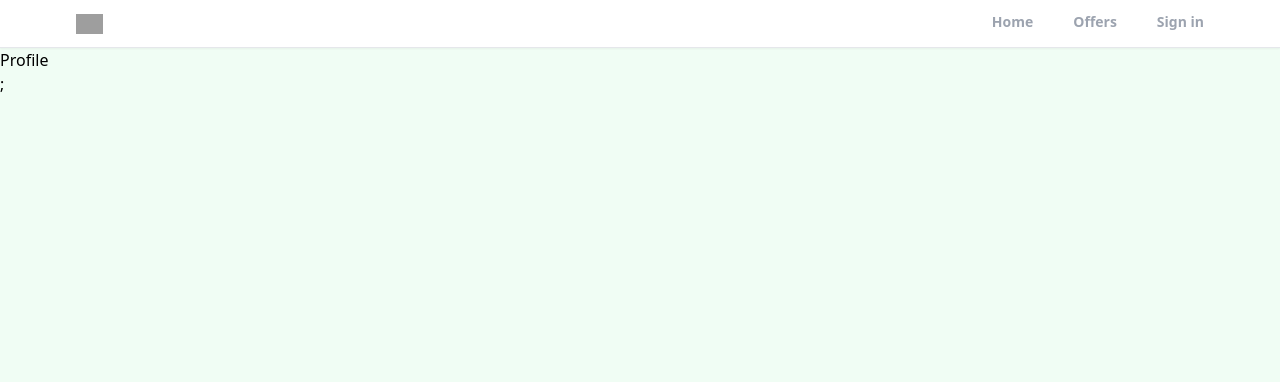
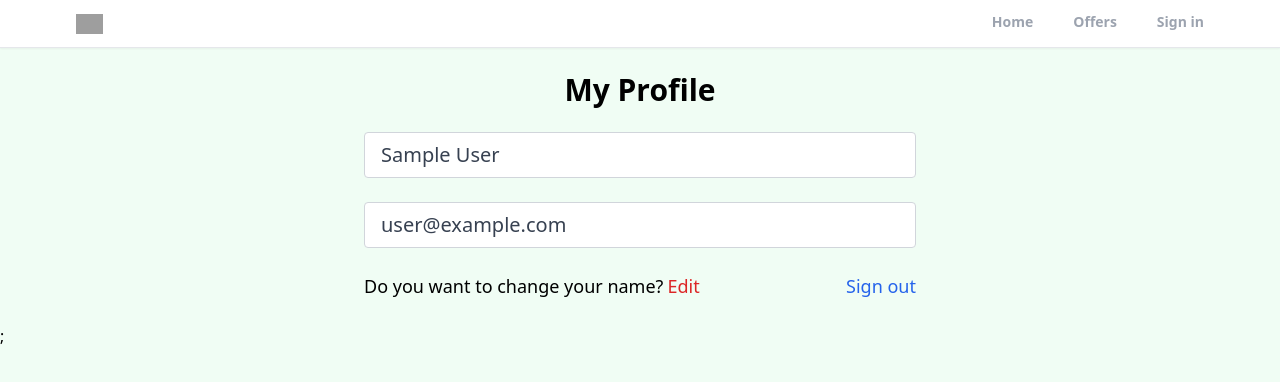
Before and after one commit to Admayah/realtor-clone, a React (Create React App) app: page /profile in a window 1280 px wide. Shown: the top 382 px of the page. Built offline with nearby package versions, Linux system fonts and the light colour scheme; no server answers; sample sign-in values are in the browser's storage; grey boxes are pictures that could not be loaded.

Commit message:
create private route and custom hook for profile page and logout functionality

```diff
--- a/src/App.js
+++ b/src/App.js
@@ -8,6 +8,7 @@
 import Home from "./pages/Home";
 import SignUp from "./pages/SignUp";
 import SignIn from "./pages/SignIn";
+import PrivateRoute from "./components/PrivateRoute";
 import Offers from "./pages/Offers";
 import Profile from "./pages/Profile";
 import ForgotPassword from "./pages/ForgotPassword";
@@ -42,7 +43,10 @@
 				<Route path="/sign-in" element={<SignIn />} />
 				<Route path="/sign-up" element={<SignUp />} />
 				<Route path="/offers" element={<Offers />} />
-				<Route path="/profile" element={<Profile />} />
+				<Route path="/profile" element={<PrivateRoute />} >
+				<Route path="" element={<Profile />} />
+				</Route>
+
 				<Route path="/forgot-password" element={<ForgotPassword />} />
 			</Routes>
 			<ToastContainer
--- a/src/components/Header.jsx
+++ b/src/components/Header.jsx
@@ -28,14 +28,14 @@
 				<div>
 					<ul className="flex space-x-10">
 						<li
-							className={`py-3 text-sm font-semibold text-gray-400 border-b-[3px] border-transparent cursor-pointe ${pathMatchRoute("/") && "text-[black] border-[red"}`}
+							className={`py-3 text-sm font-semibold text-gray-400 border-b-[3px] border-transparent cursor-pointer ${pathMatchRoute("/") && "text-black border-b-red-500"}`}
 							onClick={() => navigate("/")}
 						>
 							Home
 						</li>
 						<li
 							className={`py-3 text-sm font-semibold text-gray-400 border-b-[3px] border-transparent cursor-pointer ${
-								pathMatchRoute("/offers") && "text-black border-red-500"
+								pathMatchRoute("/offers") && "text-black border-b-red-500"
 							}`}
 							onClick={() => navigate("/offers")}
 						>
@@ -43,7 +43,7 @@
 						</li>
 						<li
 							className={`py-3 text-sm font-semibold text-gray-400 border-b-[3px] border-transparent cursor-pointer ${
-								pathMatchRoute("/sign-in") && "text-black border-red-500"
+								pathMatchRoute("/sign-in") && "text-black border-b-red-500"
 							}`}
 							onClick={() => navigate("/sign-in")}
 						>
--- /dev/null
+++ b/src/components/PrivateRoute.jsx
@@ -0,0 +1,13 @@
+import { Outlet, Navigate } from "react-router-dom";
+import { useAuthStatus } from "../hooks/useAuthStatus";
+
+const PrivateRoute = () => {
+	const { loggedIn, loading } = useAuthStatus();
+	if (loading) {
+		return <div>Loading...</div>;
+	}
+
+	return loggedIn ? <Outlet /> : <Navigate to="/sign-in" />;
+};
+
+export default PrivateRoute;
--- /dev/null
+++ b/src/hooks/useAuthStatus.jsx
@@ -0,0 +1,18 @@
+import { getAuth, onAuthStateChanged } from "firebase/auth";
+import { useEffect, useState } from "react";
+
+export function useAuthStatus() {
+	const [loggedIn, setLoggedIn] = useState(false);
+	const [loading, setLoading] = useState(true);
+
+	useEffect(() => {
+		const auth = getAuth();
+		onAuthStateChanged(auth, (user) => {
+			if (user) {
+				setLoggedIn(true);
+			}
+			setLoading(false);
+		});
+	}, []);
+	return { loggedIn, loading };
+}
--- a/src/pages/Profile.jsx
+++ b/src/pages/Profile.jsx
@@ -1,9 +1,62 @@
-import React from 'react'
+import React, { useState } from "react";
+import { getAuth } from "firebase/auth";
+import { useNavigate } from "react-router-dom";
 
 const Profile = () => {
-  return (
-    <div>Profile</div>
-  )
-}
+	const auth = getAuth();
+	const navigate = useNavigate()
+	const [formData, setFormData] = useState({
+		name: auth.currentUser.displayName,
+		email: auth.currentUser.email,
+	});
+	const { name, email } = formData;
 
-export default Profile
+	const onLogout = () => {
+		auth.signOut();
+		navigate("/");
+	};
+
+	return (
+		<>
+			<section className="max-w-6xl mx-auto flex justify-center items-center flex-col">
+				<h1 className="text-3xl text-center mt-6 font-bold">My Profile</h1>
+				<div className="w-full md:w-[50%] mt-6 px-3">
+					<form>
+						<input
+							type="text"
+							name="name"
+							id="name"
+							value={name}
+							disabled
+							className="mb-6 w-full px-4 py-2 text-xl text-gray-700 bg-white border border-gray-300 rounded transition ease-in-out"
+						/>
+						<input
+							type="email"
+							name="email"
+							id="email"
+							value={email}
+							disabled
+							className="mb-6 w-full px-4 py-2 text-xl text-gray-700 bg-white border border-gray-300 rounded transition ease-in-out"
+						/>
+						<div className="flex justify-between whitespace-nowrap text-sm sm:text-lg mb-6">
+							<p className="flex items-center">
+								Do you want to change your name?{" "}
+								<span className="text-red-600 hover:text-red-700 transition ease-in-out duration-200 ml-1 cursor-pointer">
+									Edit
+								</span>
+							</p>
+							<p
+								onClick={onLogout}
+								className="text-blue-600 hover:text-blue-800 transition ease-in-out duration-200 cursor-pointer"
+							>
+								Sign out
+							</p>
+						</div>
+					</form>
+				</div>
+			</section>
+		</>
+	);
+};
+
+export default Profile;
```
